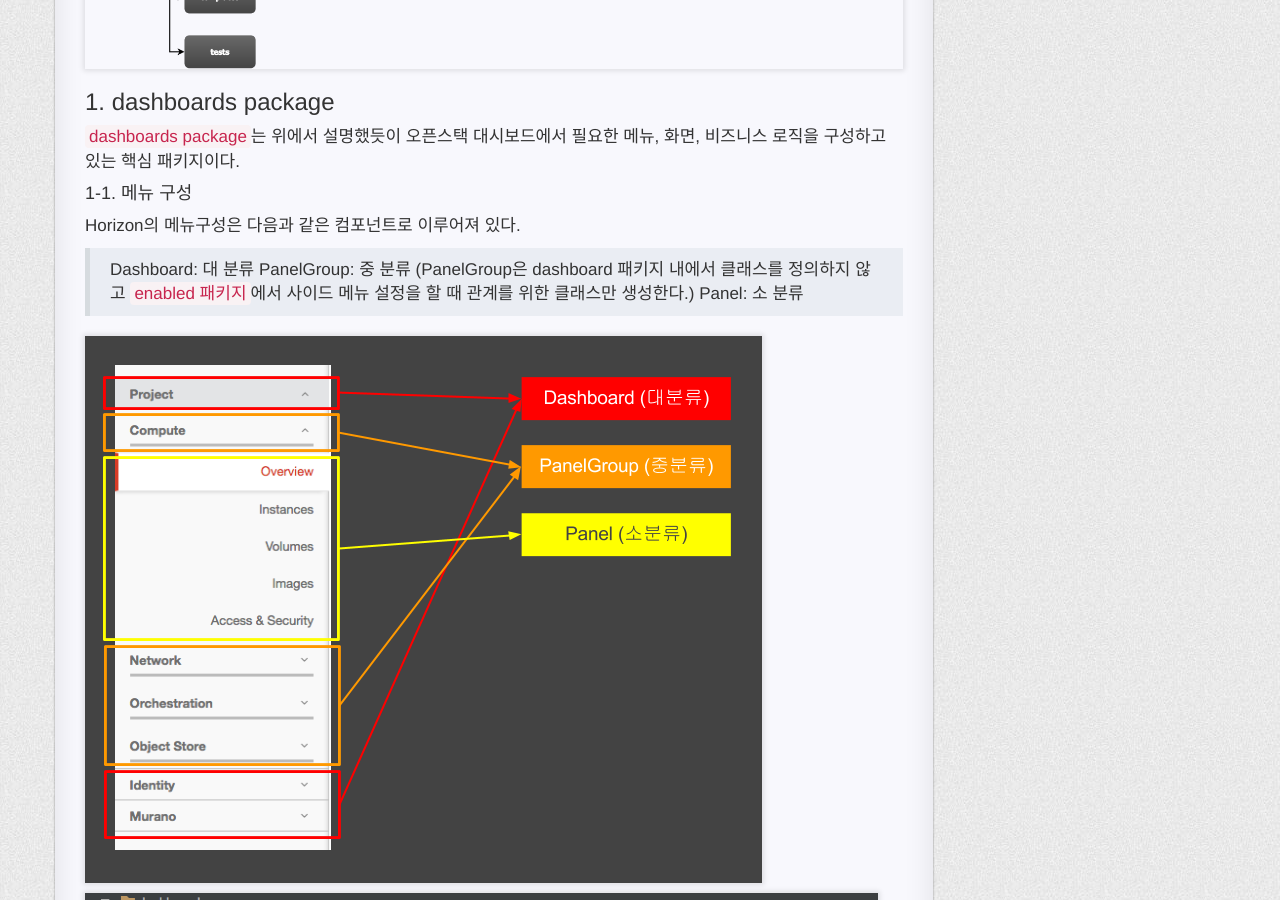
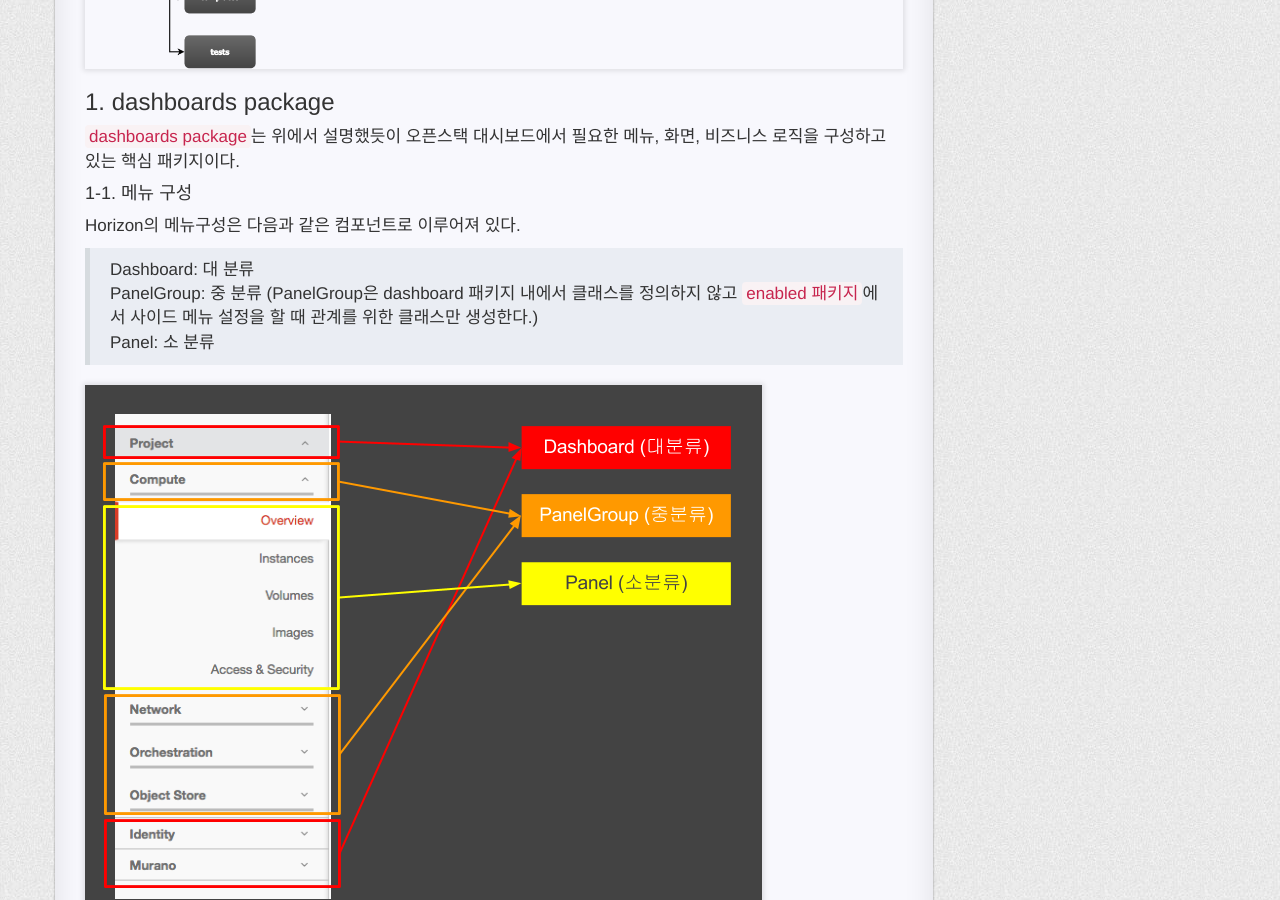
Before and after one commit to wkjeon/nicejeremy.github.io, a Jekyll site: the page built from _posts/openstack/2016-07-07-openstack-horizon-structure.md, in a window 1280 px wide and 900 px high, scrolled down 1535 px. Built offline with Jekyll 4.4.1, drawn with Linux system fonts in a browser that asks for light colours; nearby versions of some CDN libraries; comment, search, counter and statistics services are not loaded; a style sheet for code colours, icons or effects is not loaded.

```diff
--- a/_posts/openstack/2016-07-07-openstack-horizon-structure.md
+++ b/_posts/openstack/2016-07-07-openstack-horizon-structure.md
@@ -36,9 +36,9 @@ Python에서의 프로젝트와 어플리케이션의 개념은 다음의 [링
 
 Horizon의 메뉴구성은 다음과 같은 컴포넌트로 이루어져 있다.<br/>
 
-> Dashboard: 대 분류
-> PanelGroup: 중 분류 (PanelGroup은 dashboard 패키지 내에서 클래스를 정의하지 않고 `enabled 패키지`에서 사이드 메뉴 설정을 할 때 관계를 위한 클래스만 생성한다.)
-> Panel: 소 분류
+> Dashboard: 대 분류<br>
+> PanelGroup: 중 분류 (PanelGroup은 dashboard 패키지 내에서 클래스를 정의하지 않고 `enabled 패키지`에서 사이드 메뉴 설정을 할 때 관계를 위한 클래스만 생성한다.)<br>
+> Panel: 소 분류<br>
 
 ![Horizon Menu Structure](/static/post_image/openstack_horizon_menu_structure.png)
 
```
